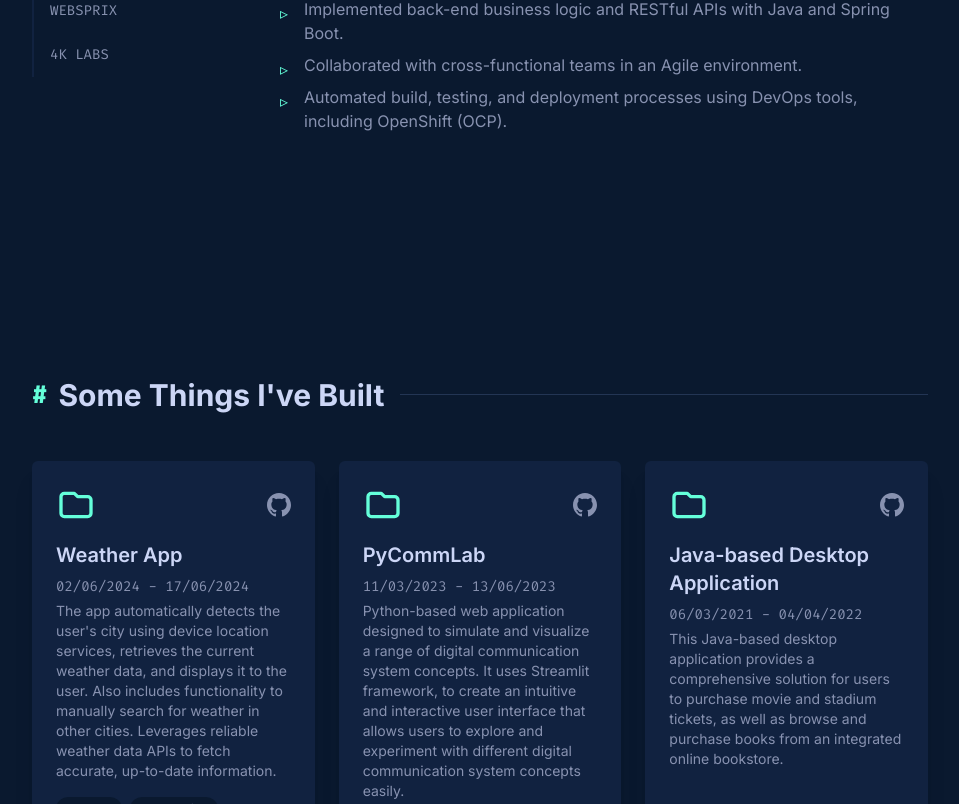
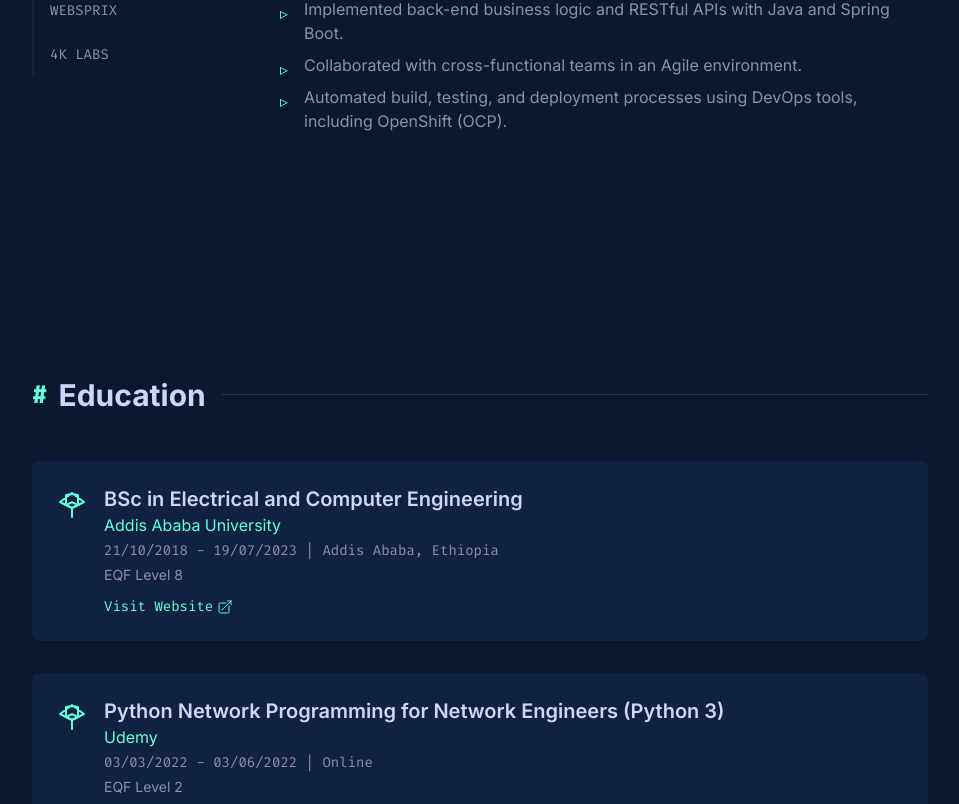
Before and after one commit to SamuelAlehegn/portfolio, a React (Vite) app: page / in a window 1280 px wide. Shown: the part 1996-2800 px from the top of the page, without its empty margins (160-1119 px from the left). Built offline with nearby package versions, Linux system fonts and the light colour scheme.

Commit message:
add Education link to Navbar navigation

```diff
--- a/src/App.tsx
+++ b/src/App.tsx
@@ -34,9 +34,9 @@ function App() {
         <HomeSection personalInfo={personalInfo} />
         <AboutSection aboutMe={aboutMe} personalInfo={personalInfo} />
         <ExperienceSection workExperience={workExperience} />
+        <EducationSection education={education} />
         <ProjectsSection projects={projects} />
         <SkillsSection skills={skills} />
-        <EducationSection education={education} />
         <VolunteeringSection volunteering={volunteering} />
         <ContactSection personalInfo={personalInfo} />
       </main>
--- a/src/components/Navbar.tsx
+++ b/src/components/Navbar.tsx
@@ -13,6 +13,7 @@ const Navbar: React.FC<NavbarProps> = ({ personalInfo }) => {
   const navLinks = [
     { href: "#about", label: "About" },
     { href: "#experience", label: "Experience" },
+    { href: "#education", label: "Education" },
     { href: "#projects", label: "Projects" },
     { href: "#skills", label: "Skills" },
     { href: "#contact", label: "Contact" },
```
